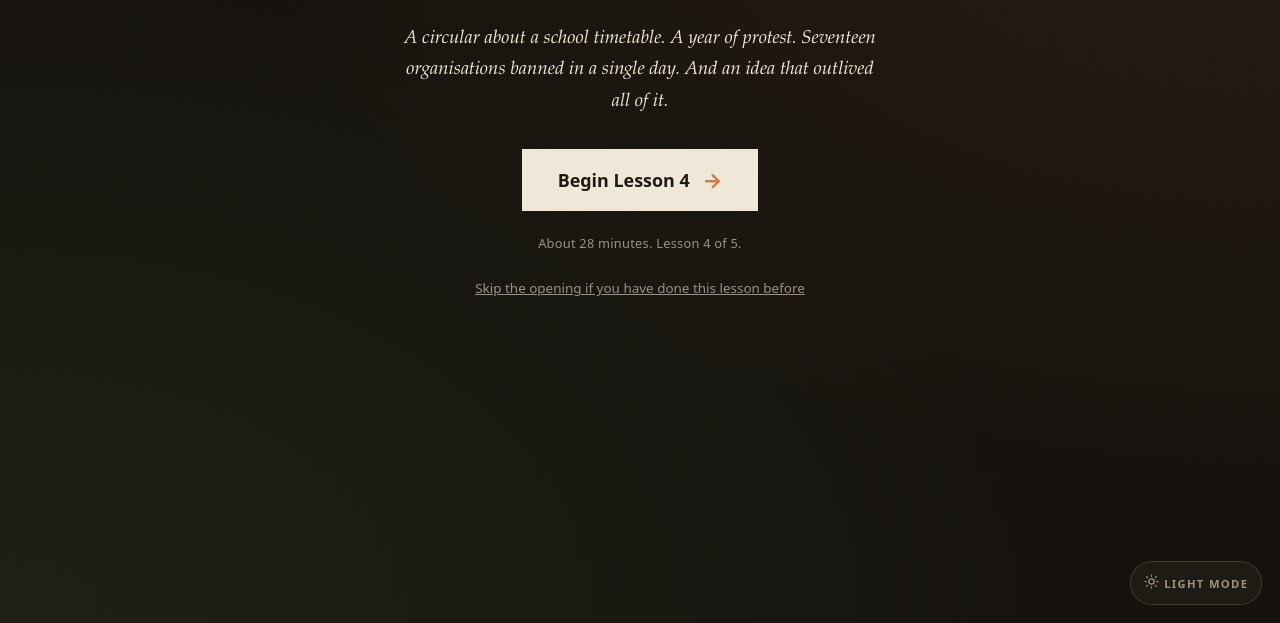
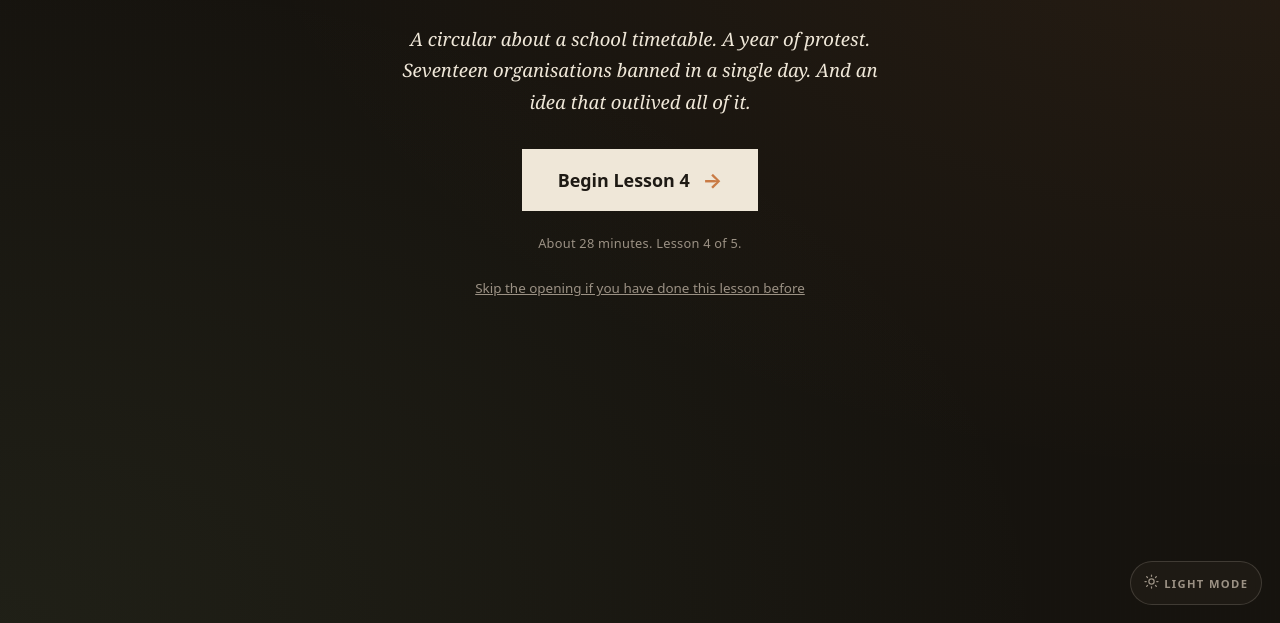
Before and after one commit to kula-revise/BCLesson4, a plain HTML site: page index.html in a window 1280 px wide. Shown: the part 177-800 px from the top of the page. Drawn offline with Linux system fonts and the light colour scheme.

Commit message:
Add files via upload

```diff
--- a/index.html
+++ b/index.html
@@ -28,7 +28,7 @@
     --fade: #9B9184;   /* muted text, captions */
     --a1: #C97B45;   --a1-rgb: 201,123,69;
     --a2: #82A06E;   --a2-rgb: 130,160,110;
-    --serif: 'Palatino Linotype', 'Book Antiqua', Palatino, Georgia, 'Times New Roman', serif;
+    --serif: Georgia, 'Times New Roman', serif;
     --sans: system-ui, -apple-system, 'Segoe UI', Roboto, 'Helvetica Neue', Arial, sans-serif;
   }
 body.bright{
```
